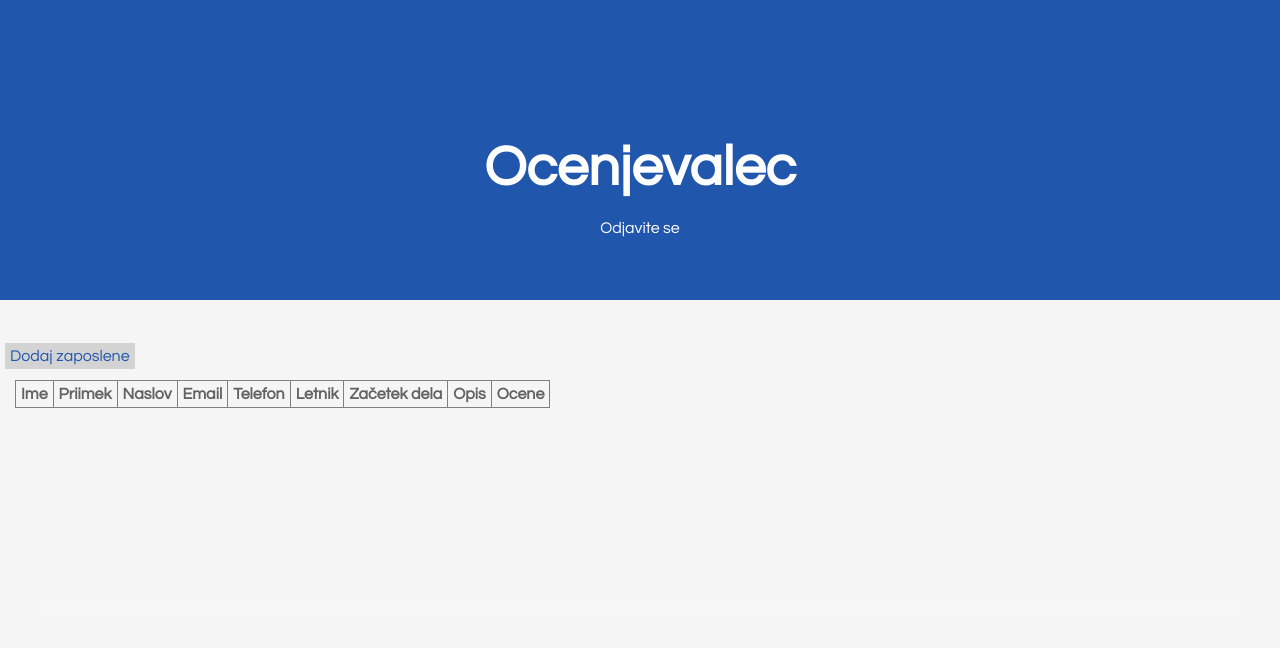
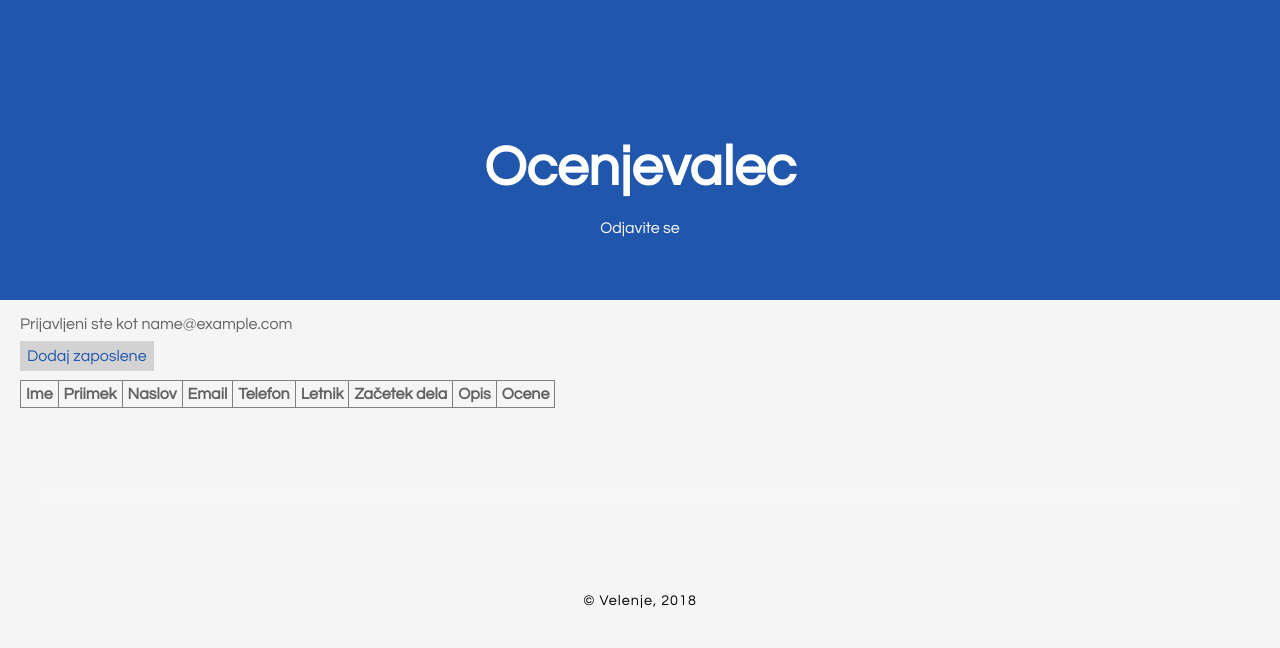
Before and after one commit to janborisek/Projekt1, a PHP site: page /stran.php in a window 1280 px wide. Shown: the top 648 px of the page. After the commit the page ends 608 px from the top, so only its background shows below. Run offline with PHP 8.4, Linux system fonts and the light colour scheme; the visitor is signed in with stand-in values (Sample User, id 1); data that the repository does not hold is empty.

Commit message:
poprava css na glavni strani

```diff
--- a/stran.css
+++ b/stran.css
@@ -1,7 +1,7 @@
 .tabla{
     border-collapse: collapse;
-    padding: 15px;
-    margin-left: 15px;
+    padding: 20px;
+    margin-left: 20px;
 }
 th, td {
     padding: 5px;
@@ -10,6 +10,10 @@ th, td {
 .gumb{
     background-color: lightgray;
     text-decoration: none;
-    padding: 5px;
-    margin: 5px;
+    padding: 7px;
+    margin: 20px;
 }
+
+.prijava{
+    margin: 20px;
+}
--- a/stran.php
+++ b/stran.php
@@ -16,17 +16,14 @@
         include_once 'header.php';
         ?>
         <br>
+
         <?php
+            echo '<span class="prijava">Prijavljeni ste kot '.($_SESSION['email']).'</span>';
+        ?>
 
-        $stmt = $pdo->query("SELECT * FROM zaposleni WHERE uporabnik_id=".($_SESSION['id']).";");
-            while ($row = $stmt->fetch())
-                {
-                    echo 'Prijavljeni ste kot '.($_SESSION['email']).'';
-                }
-        ?>
         <br>
         <br>
-        <a href="dodaj_zaposleni.php" class="gumb">Dodaj zaposlene</a>
+            <a href="dodaj_zaposleni.php" class="gumb">Dodaj zaposlene</a>
         <br>
         <br>
         <table border="1" class="tabla">
@@ -40,34 +37,13 @@
                 <td><b>Začetek dela</b></td>
                 <td><b>Opis</b></td>
                 <td><b>Ocene</b></td>
+            </tr>
 
-            </tr>
             <?php
-               while ($row) {
-                   echo "<tr>";
-                   echo "<td>".$row['ime']."</td>";
-                   echo "<td>".$row['priimek']."</td>";
-                   echo "<td>".$row['naslov']."</td>";
-                   echo "<td>".$row['email']."</td>";
-                   echo "<td>".$row['telefon']."</td>";
-                   echo "<td>".$row['letnik']."</td>";
-                   echo "<td>".$row['delo_zac']."</td>";
-                   echo "<td>".$row['opis']."</td>";
-                   echo "<td>".'<a href="poglej_ocene.php?email='.$row['email'].'" class="gumb">Poglej ocene</a>'."</td>";
-                   echo "<td>".'<a href="oceni_zaposleni.php?email='.$row['email'].'" class="gumb">Oceni</a>'."</td>";
-                   echo "<td>".'<a href="brisi_zaposleni.php?email='.$row['email'].'" class="gumb">Izbriši</a>'."</td>";
-                   echo "</tr>";
-               }
+
             ?>
 
         </table>
-        <br>
-        <br>
-        <br>
-        <br>
-        <br>
-        <br>
-        <br>
         <br>
         <br>
         <br>
```
Also changed, not shown: prijava.php (line endings or trailing spaces).
